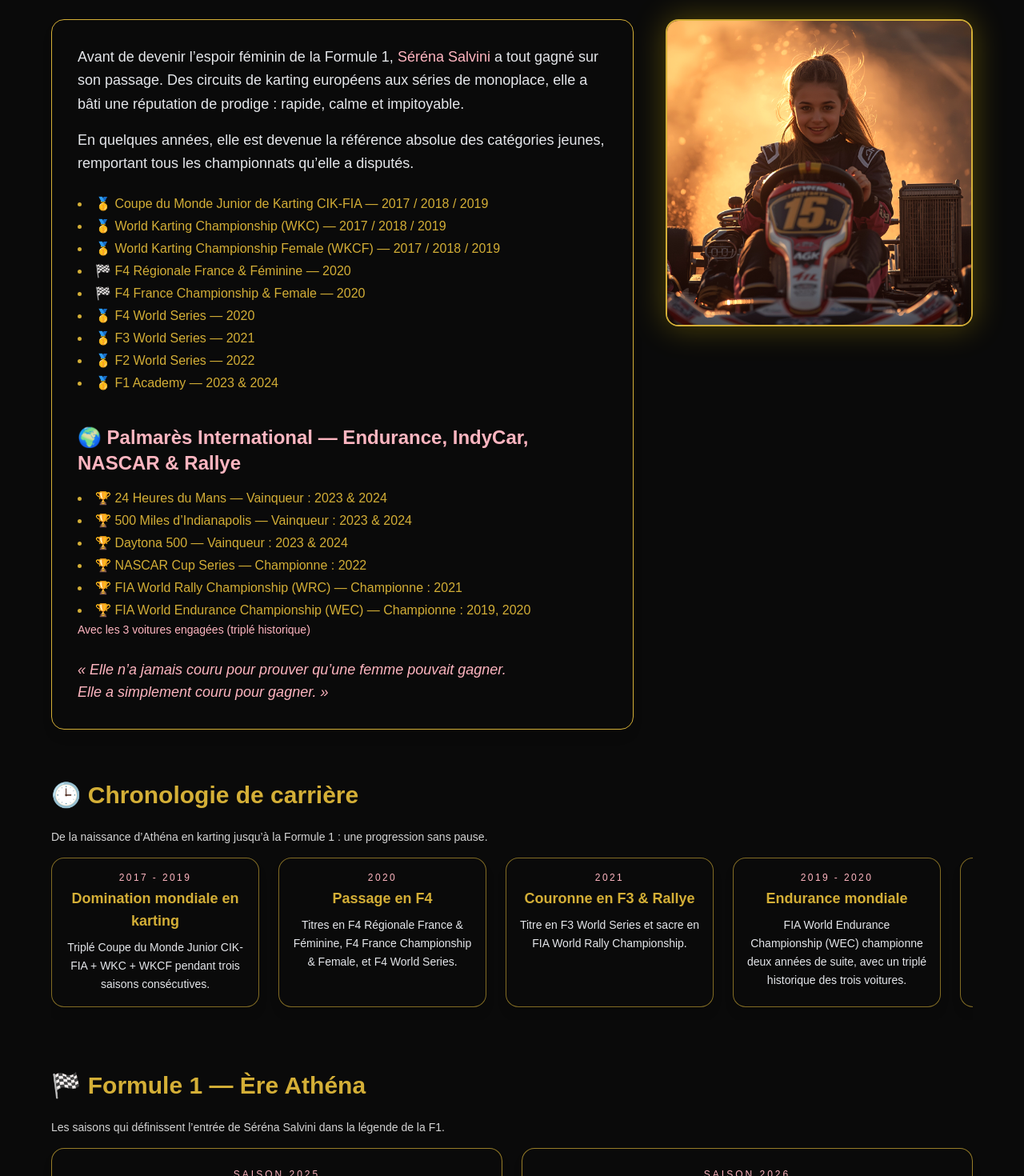
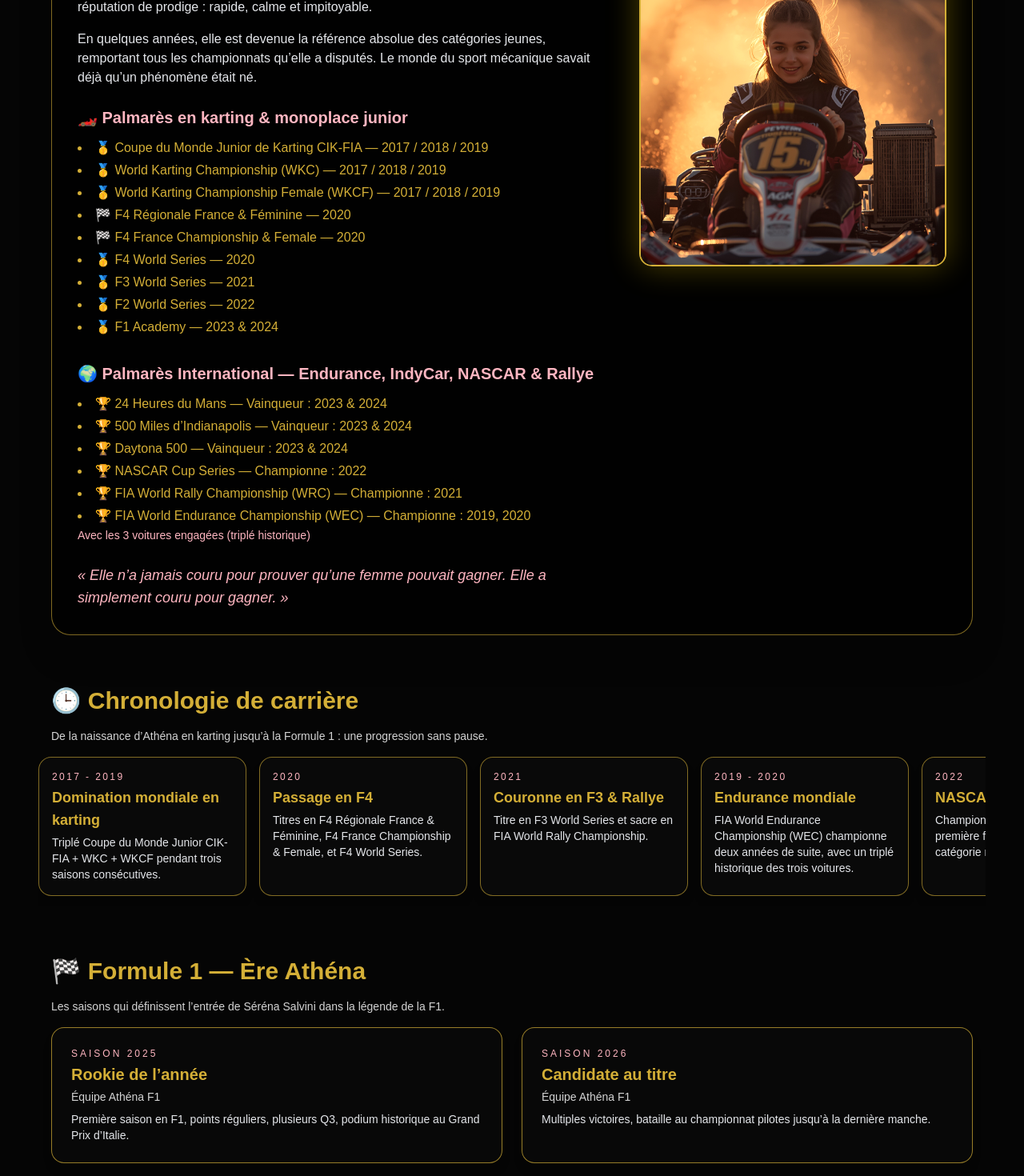
Before and after one commit to Idraaa77/Ath-na, a React (Vite) app: page / in a window 1280 px wide. Shown: the part 9280-10750 px from the top of the page at 80% size. Built offline with nearby package versions, Linux system fonts and the light colour scheme.

Commit message:
Fix palmares mobile layout

```diff
--- a/src/Palmares.jsx
+++ b/src/Palmares.jsx
@@ -1,7 +1,7 @@
 import React from "react";
 import { motion } from "framer-motion";
 
-// Timeline globale de carrière (à ajuster si besoin)
+// Timeline globale de carrière
 const careerTimeline = [
   {
     period: "2017 - 2019",
@@ -53,7 +53,7 @@
   },
 ];
 
-// Palmarès F1 – à adapter à tes saisons RP
+// Palmarès F1
 const f1Palmares = [
   {
     season: "2025",
@@ -75,45 +75,47 @@
   return (
     <section
       id="palmares"
-      className="relative min-h-screen bg-[#0b0b0b] text-white flex flex-col items-center justify-center px-6 py-20 overflow-hidden"
+      className="relative bg-[#050505] text-white py-16 sm:py-20 px-4 sm:px-6 lg:px-10 overflow-x-hidden"
     >
-      {/* Image d’arrière-plan */}
-      <div className="absolute inset-0">
+      {/* Background */}
+      <div className="absolute inset-0 -z-10">
         <img
           src="/galerie/karting-serena.jpg"
           alt="Séréna Salvini Karting"
-          className="w-full h-full object-cover opacity-80 brightness-110 contrast-110 saturate-125"
-          onError={(e) => (e.target.style.display = "none")}
+          className="w-full h-full object-cover opacity-60 brightness-110 contrast-110 saturate-125"
+          onError={(e) => (e.currentTarget.style.display = "none")}
         />
-        <div className="absolute inset-0 bg-gradient-to-b from-black/80 via-black/70 to-black/90"></div>
+        <div className="absolute inset-0 bg-gradient-to-b from-black/90 via-black/85 to-black/95" />
       </div>
 
+      <div className="max-w-6xl mx-auto space-y-16">
         {/* Titre principal */}
         <motion.h1
           initial={{ opacity: 0, y: -30 }}
           whileInView={{ opacity: 1, y: 0 }}
           transition={{ duration: 0.6 }}
-        className="relative text-4xl md:text-5xl font-bold text-[#d4af37] mb-10 text-center z-10"
+          className="text-3xl sm:text-4xl md:text-5xl font-bold text-[#d4af37] text-center"
         >
-        🏆 Palmarès de <span className="text-[#f5d88c]">Séréna Salvini</span>
+          🏆 Palmarès de{" "}
+          <span className="text-[#f5d88c]">Séréna Salvini</span>
         </motion.h1>
 
-      {/* Section Avant F1 */}
-      <section className="py-24 px-8 md:px-32 bg-athena-black text-center relative overflow-hidden z-10">
-        <h2 className="text-4xl font-bold text-athena-gold mb-16">
+        {/* AVANT F1 */}
+        <div className="bg-black/70 border border-athena-gold/60 rounded-3xl shadow-2xl p-5 sm:p-8">
+          <h2 className="text-2xl sm:text-3xl font-bold text-athena-gold mb-8 text-center">
             🏆 Avant la F1 — Les Origines d’Athéna
           </h2>
 
-        <div className="flex flex-col md:flex-row items-center md:items-start justify-center gap-10 max-w-6xl mx-auto text-left">
-          {/* Texte à gauche */}
+          <div className="flex flex-col lg:flex-row gap-8 lg:gap-10 items-start">
+            {/* Texte */}
             <motion.div
-            className="flex-1 bg-athena-black/70 border border-athena-gold rounded-2xl shadow-lg p-8"
-            initial={{ opacity: 0, y: 50 }}
+              className="flex-1"
+              initial={{ opacity: 0, y: 40 }}
               whileInView={{ opacity: 1, y: 0 }}
-            transition={{ duration: 1 }}
+              transition={{ duration: 0.8 }}
               viewport={{ once: true }}
             >
-            <p className="text-lg text-gray-200 leading-relaxed mb-4">
+              <p className="text-sm sm:text-base text-gray-200 leading-relaxed mb-4">
                 Avant de devenir l’espoir féminin de la Formule&nbsp;1,{" "}
                 <span className="text-athena-rose">Séréna Salvini</span> a tout
                 gagné sur son passage. Des circuits de karting européens aux
@@ -121,20 +123,28 @@
                 rapide, calme et impitoyable.
               </p>
 
-            <p className="text-lg text-gray-200 leading-relaxed mb-4">
+              <p className="text-sm sm:text-base text-gray-200 leading-relaxed mb-4">
                 En quelques années, elle est devenue la référence absolue des
                 catégories jeunes, remportant tous les championnats qu’elle a
-              disputés.
+                disputés. Le monde du sport mécanique savait déjà qu’un
+                phénomène était né.
               </p>
 
-            {/* LISTE PRINCIPALE */}
-            <ul className="list-disc list-inside text-athena-gold space-y-1 mt-6">
+              {/* Palmarès jeunes */}
+              <h3 className="text-xl font-bold text-athena-rose mt-6 mb-3">
+                🏎️ Palmarès en karting & monoplace junior
+              </h3>
+              <ul className="list-disc list-inside text-athena-gold space-y-1 text-sm sm:text-base">
                 <li>
-                🥇 Coupe du Monde Junior de Karting CIK-FIA — 2017 / 2018 / 2019
+                  🥇 Coupe du Monde Junior de Karting CIK-FIA — 2017 / 2018 /
+                  2019
                 </li>
-              <li>🥇 World Karting Championship (WKC) — 2017 / 2018 / 2019</li>
                 <li>
-                🥇 World Karting Championship Female (WKCF) — 2017 / 2018 / 2019
+                  🥇 World Karting Championship (WKC) — 2017 / 2018 / 2019
+                </li>
+                <li>
+                  🥇 World Karting Championship Female (WKCF) — 2017 / 2018 /
+                  2019
                 </li>
                 <li>🏁 F4 Régionale France & Féminine — 2020</li>
                 <li>🏁 F4 France Championship & Female — 2020</li>
@@ -144,81 +154,78 @@
                 <li>🥇 F1 Academy — 2023 & 2024</li>
               </ul>
 
-            {/* PALMARÈS INTERNATIONAL */}
-            <h3 className="text-2xl font-bold text-athena-rose mt-10 mb-4">
+              {/* Palmarès international */}
+              <h3 className="text-xl font-bold text-athena-rose mt-8 mb-3">
                 🌍 Palmarès International — Endurance, IndyCar, NASCAR & Rallye
               </h3>
-
-            <ul className="list-disc list-inside text-athena-gold space-y-1">
+              <ul className="list-disc list-inside text-athena-gold space-y-1 text-sm sm:text-base">
                 <li>🏆 24 Heures du Mans — Vainqueur : 2023 & 2024</li>
-              <li>
-                🏆 500 Miles d’Indianapolis — Vainqueur : 2023 & 2024
-              </li>
+                <li>🏆 500 Miles d’Indianapolis — Vainqueur : 2023 & 2024</li>
                 <li>🏆 Daytona 500 — Vainqueur : 2023 & 2024</li>
                 <li>🏆 NASCAR Cup Series — Championne : 2022</li>
                 <li>
                   🏆 FIA World Rally Championship (WRC) — Championne : 2021
                 </li>
                 <li>
-                🏆 FIA World Endurance Championship (WEC) — Championne : 2019,
-                2020
+                  🏆 FIA World Endurance Championship (WEC) — Championne :
+                  2019, 2020
                   <br />
-                <span className="text-athena-rose text-sm">
+                  <span className="text-athena-rose text-xs sm:text-sm">
                     Avec les 3 voitures engagées (triplé historique)
                   </span>
                 </li>
               </ul>
 
-            <p className="italic text-athena-rose mt-6 text-lg">
-              « Elle n’a jamais couru pour prouver qu’une femme pouvait gagner.{" "}
-              <br />
-              Elle a simplement couru pour gagner. »
+              <p className="italic text-athena-rose mt-6 text-sm sm:text-lg">
+                « Elle n’a jamais couru pour prouver qu’une femme pouvait
+                gagner. Elle a simplement couru pour gagner. »
               </p>
             </motion.div>
 
-          {/* Image à droite */}
+            {/* Image */}
             <motion.div
-            className="flex-1 max-w-sm rounded-2xl overflow-hidden border-2 border-athena-gold shadow-[0_0_40px_rgba(255,215,0,0.3)]"
-            initial={{ opacity: 0, x: 80 }}
+              className="flex-1 max-w-sm mx-auto lg:mx-0 rounded-2xl overflow-hidden border-2 border-athena-gold shadow-[0_0_40px_rgba(255,215,0,0.3)]"
+              initial={{ opacity: 0, x: 60 }}
               whileInView={{ opacity: 1, x: 0 }}
-            transition={{ duration: 1 }}
+              transition={{ duration: 0.8 }}
               viewport={{ once: true }}
             >
               <img
                 src="/galerie/karting-serena.jpg"
                 alt="Séréna Salvini Karting"
-              className="w-full h-full object-cover brightness-110 contrast-110 hover:scale-105 transition-transform duration-1000 ease-out"
+                className="w-full h-full object-cover brightness-110 contrast-110"
               />
             </motion.div>
           </div>
+        </div>
 
-        {/* TIMELINE DE CARRIÈRE */}
-        <div className="max-w-6xl mx-auto mt-16">
-          <h2 className="text-3xl font-bold text-athena-gold mb-6 text-left">
+        {/* TIMELINE CARRIÈRE */}
+        <div className="space-y-4">
+          <h2 className="text-2xl sm:text-3xl font-bold text-athena-gold text-left">
             🕒 Chronologie de carrière
           </h2>
-          <p className="text-sm text-neutral-300 mb-4 text-left">
+          <p className="text-xs sm:text-sm text-neutral-300 text-left max-w-2xl">
             De la naissance d’Athéna en karting jusqu’à la Formule&nbsp;1 : une
             progression sans pause.
           </p>
 
-          <div className="flex gap-6 overflow-x-auto pb-4 scrollbar-thin scrollbar-thumb-athena-gold/60 scrollbar-track-black/40">
+          <div className="-mx-4 px-4 flex gap-4 overflow-x-auto pb-3 scrollbar-thin scrollbar-thumb-athena-gold/60 scrollbar-track-black/40 snap-x snap-mandatory">
             {careerTimeline.map((step, index) => (
               <motion.div
                 key={index}
                 initial={{ opacity: 0, y: 30 }}
                 whileInView={{ opacity: 1, y: 0 }}
-                transition={{ duration: 0.5, delay: index * 0.1 }}
+                transition={{ duration: 0.4, delay: index * 0.08 }}
                 viewport={{ once: true }}
-                className="min-w-[240px] md:min-w-[260px] bg-athena-black/80 border border-athena-gold/60 rounded-2xl p-4 shadow-lg"
+                className="snap-start min-w-[240px] sm:min-w-[260px] bg-athena-black/80 border border-athena-gold/60 rounded-2xl p-4 shadow-lg"
               >
                 <p className="text-xs uppercase tracking-[0.2em] text-athena-rose mb-1">
                   {step.period}
                 </p>
-                <h3 className="text-lg font-semibold mb-2 text-athena-gold">
+                <h3 className="text-base sm:text-lg font-semibold mb-1 text-athena-gold">
                   {step.title}
                 </h3>
-                <p className="text-sm text-gray-200 leading-relaxed">
+                <p className="text-xs sm:text-sm text-gray-200 leading-relaxed">
                   {step.detail}
                 </p>
               </motion.div>
@@ -227,11 +234,11 @@
         </div>
 
         {/* SECTION F1 */}
-        <div className="max-w-6xl mx-auto mt-16">
-          <h2 className="text-3xl font-bold text-athena-gold mb-6 text-left">
+        <div className="space-y-4">
+          <h2 className="text-2xl sm:text-3xl font-bold text-athena-gold text-left">
             🏁 Formule 1 — Ère Athéna
           </h2>
-          <p className="text-sm text-neutral-300 mb-4 text-left">
+          <p className="text-xs sm:text-sm text-neutral-300 text-left max-w-2xl">
             Les saisons qui définissent l’entrée de Séréna Salvini dans la
             légende de la F1.
           </p>
@@ -242,38 +249,38 @@
                 key={season.season}
                 initial={{ opacity: 0, y: 30 }}
                 whileInView={{ opacity: 1, y: 0 }}
-                transition={{ duration: 0.5, delay: index * 0.1 }}
+                transition={{ duration: 0.4, delay: index * 0.1 }}
                 viewport={{ once: true }}
-                className="bg-athena-black/70 border border-athena-gold/70 rounded-2xl p-6 shadow-lg"
+                className="bg-athena-black/70 border border-athena-gold/70 rounded-2xl p-5 sm:p-6 shadow-lg"
               >
                 <p className="text-xs uppercase tracking-[0.25em] text-athena-rose mb-1">
                   Saison {season.season}
                 </p>
-                <h3 className="text-xl font-semibold text-athena-gold">
+                <h3 className="text-lg sm:text-xl font-semibold text-athena-gold">
                   {season.title}
                 </h3>
-                <p className="text-sm text-neutral-300 mt-1 mb-2">
+                <p className="text-xs sm:text-sm text-neutral-300 mt-1 mb-2">
                   {season.team}
                 </p>
-                <p className="text-sm text-gray-200 leading-relaxed">
+                <p className="text-xs sm:text-sm text-gray-200 leading-relaxed">
                   {season.details}
                 </p>
               </motion.article>
             ))}
           </div>
         </div>
-      </section>
 
         {/* Citation finale */}
         <motion.p
           initial={{ opacity: 0 }}
           whileInView={{ opacity: 1 }}
-        transition={{ delay: 0.4, duration: 1 }}
-        className="relative mt-16 italic text-[#f5d88c]/80 text-center text-lg max-w-3xl z-10"
+          transition={{ duration: 1 }}
+          className="italic text-[#f5d88c]/80 text-center text-sm sm:text-lg max-w-3xl mx-auto"
         >
           « Chaque étape avant la F1 a forgé l’Athéna que le monde connaît
           aujourd’hui. »
         </motion.p>
+      </div>
     </section>
   );
 };
```
Lines whose indentation alone changed are shown as unchanged.
